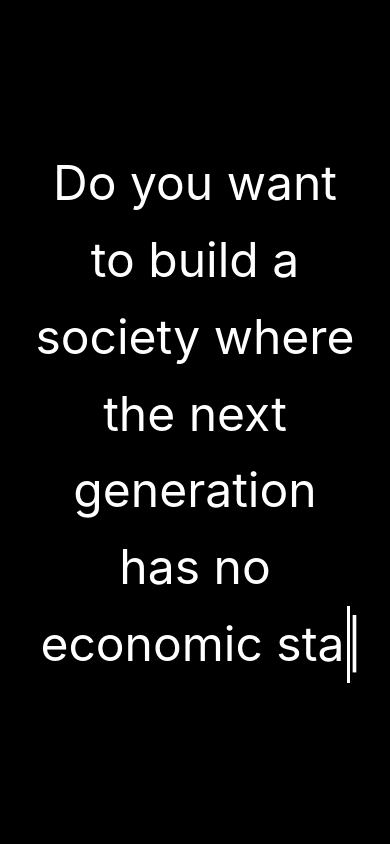
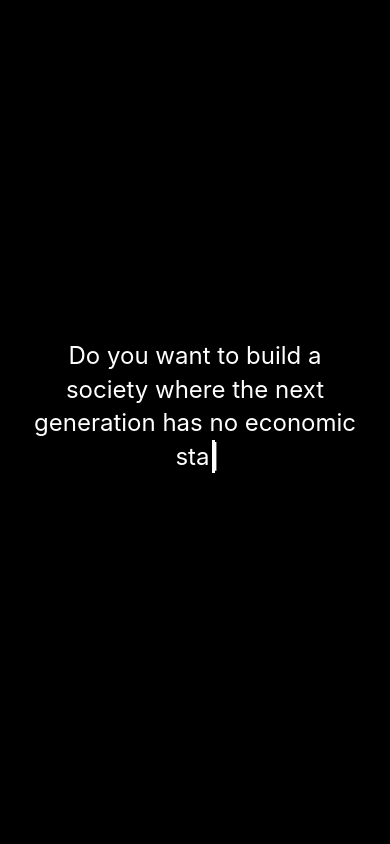
Before and after one commit to proptechpioneer/prsim, a Django app: page / in a window 390 px wide. Run offline with Django 5.2, Linux system fonts and the light colour scheme; style sheets or scripts are compiled from the project's sources; some web fonts are replaced.

Commit message:
Make typewriter responsive for mobile devices

```diff
--- a/application/home/templates/home/index.html
+++ b/application/home/templates/home/index.html
@@ -25,16 +25,27 @@
             flex-direction: column;
             justify-content: center;
             align-items: center;
-            padding: 2rem;
+            padding: 1rem;
             text-align: center;
         }
 
         #typewriter {
-            font-size: 3rem;
-            line-height: 1.6;
-            max-width: 800px;
-            min-height: 150px;
+            font-size: clamp(1.5rem, 5vw, 3rem);
+            line-height: 1.4;
+            max-width: 90%;
+            min-height: clamp(100px, 20vh, 150px);
             margin-bottom: 1rem;
+        }
+
+        @media (min-width: 768px) {
+            .container {
+                padding: 2rem;
+            }
+
+            #typewriter {
+                max-width: 800px;
+                line-height: 1.6;
+            }
         }
 
         #logo-section {
```
